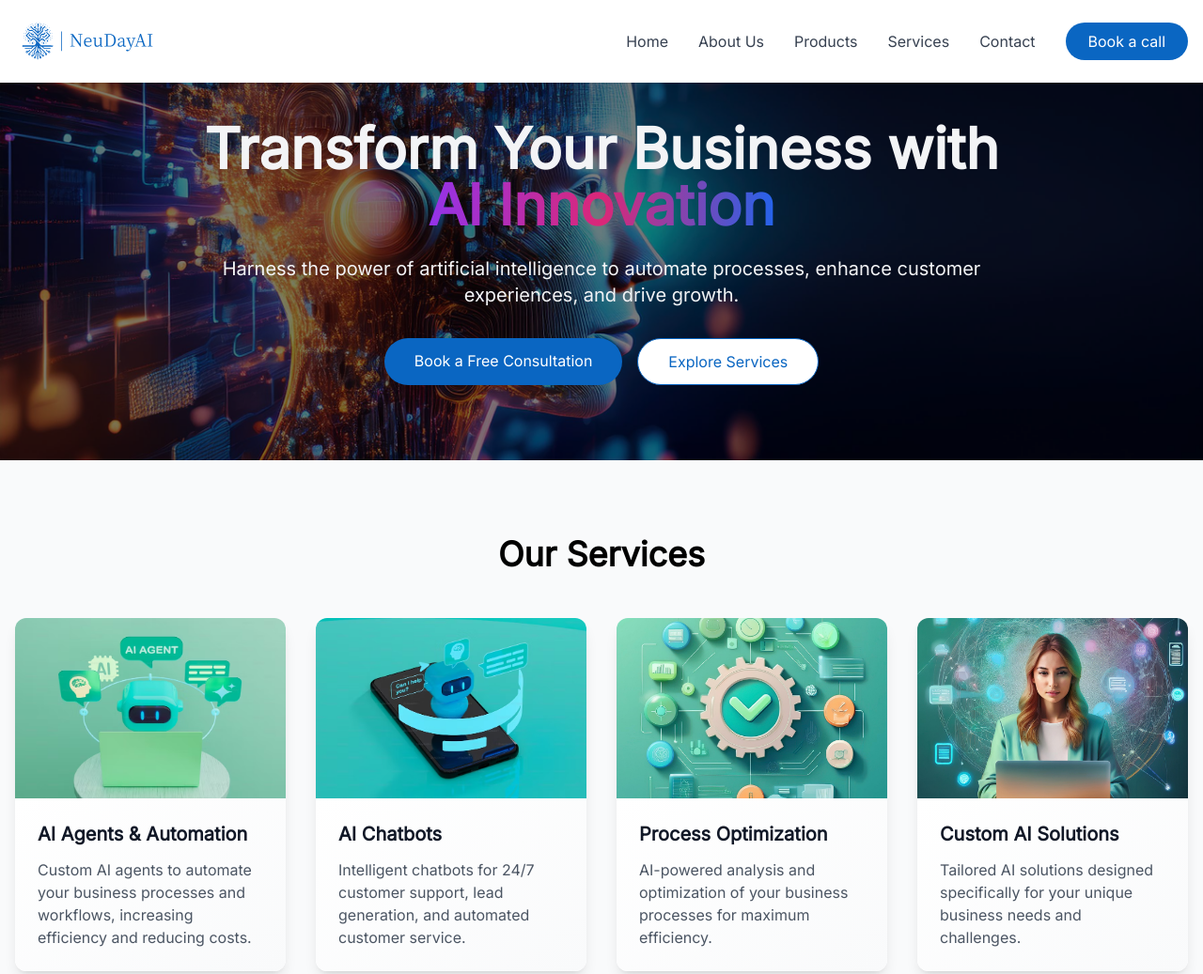
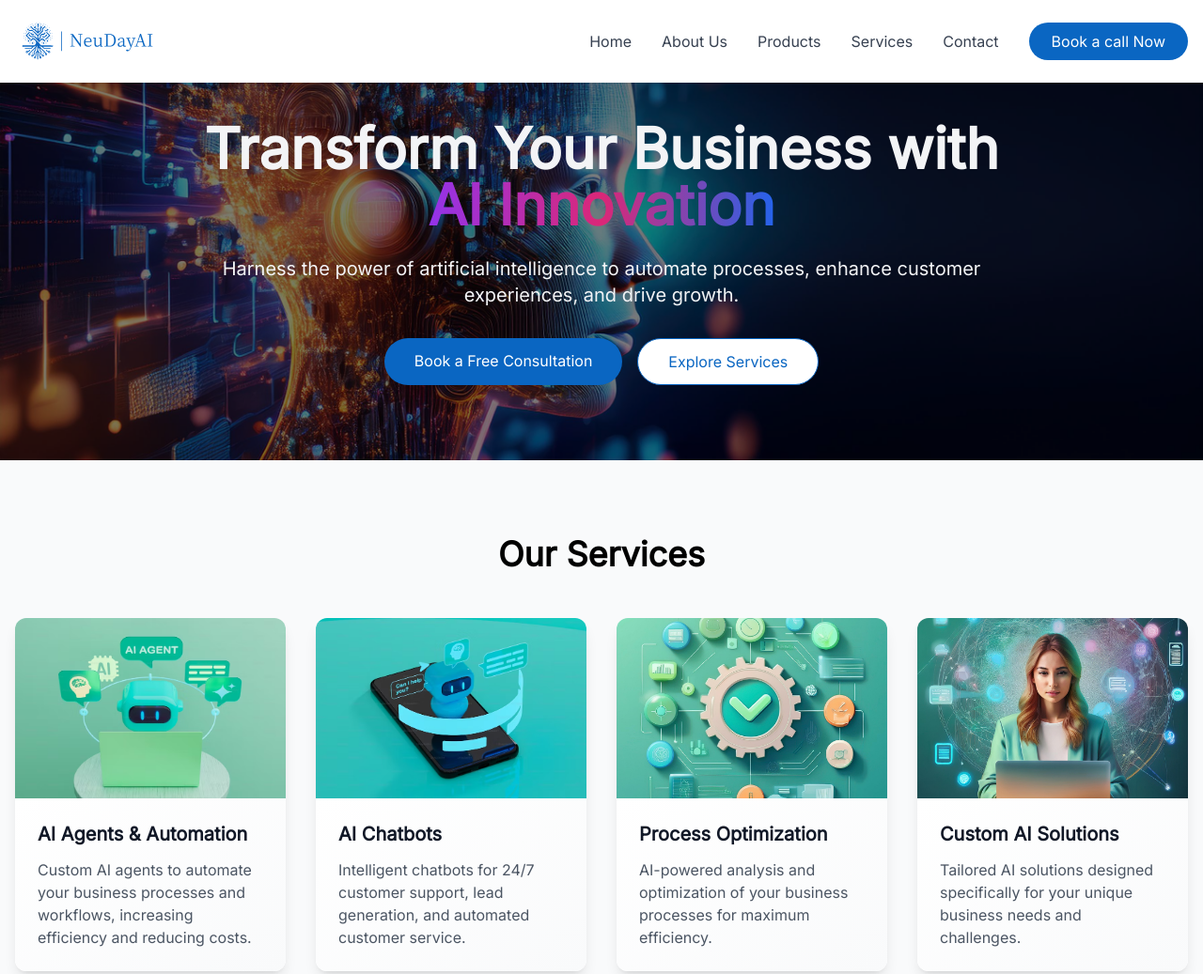
Before and after one commit to NeuDayAI/NeuDayAI_Static_Website, an Astro site: page / in a window 1280 px wide. Shown: the top 1037 px of the page at 94% size. Built offline with nearby package versions, Linux system fonts and the light colour scheme; Astro itself is replaced by a stand-in of ours.

Commit message:
Update Header.astro

```diff
--- a/src/components/Header.astro
+++ b/src/components/Header.astro
@@ -26,7 +26,7 @@ const navItems = [
           target="_blank"
           class="bg-primary text-white px-6 py-2 rounded-full hover:bg-primary/90 transition-colors"
         >
-          Book a call
+          Book a call Now
         </a>
       </div>
 
```
